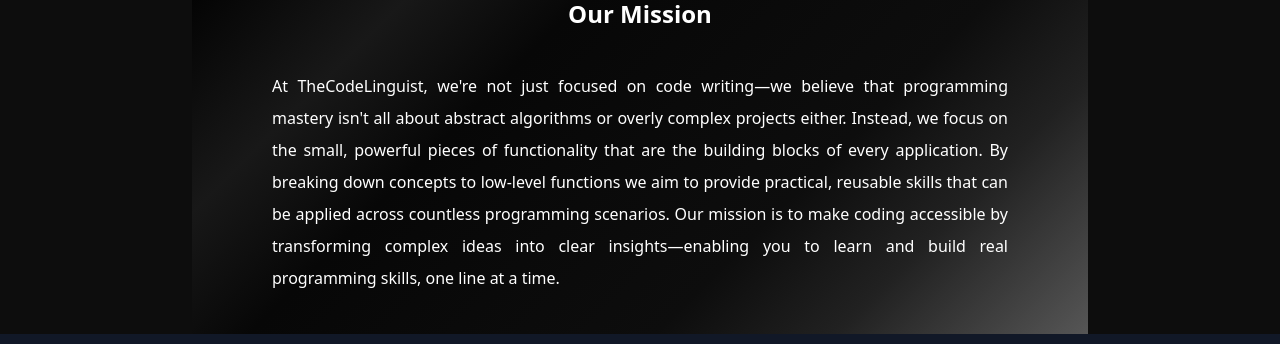
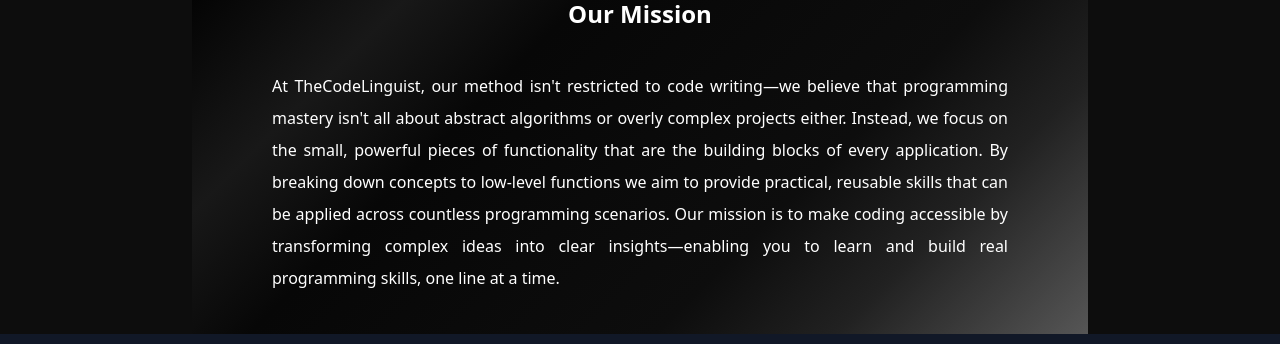
Before and after one commit to Zouheir-Barhoumi/codelinguist, a Nuxt app: page / in a window 1280 px wide. Shown: the part 1168-1512 px from the top of the page. Built offline with nearby package versions, Linux system fonts and the light colour scheme.

Commit message:
slightly changed mission texté

```diff
--- a/pages/index.vue
+++ b/pages/index.vue
@@ -164,7 +164,7 @@
           description: "Short summary...",
         },
       ],
-      missionText: `At TheCodeLinguist, we're not just focused on code writing—we believe that programming mastery isn't all about abstract algorithms or overly complex projects either. Instead, we focus on the small, powerful pieces of functionality that are the building blocks of every application. By breaking down concepts to low-level functions we aim to provide practical, reusable skills that can be applied across countless programming scenarios. Our mission is to make coding accessible by transforming complex ideas into clear insights—enabling you to learn and build real programming skills, one line at a time.`,
+      missionText: `At TheCodeLinguist, our method isn't restricted to code writing—we believe that programming mastery isn't all about abstract algorithms or overly complex projects either. Instead, we focus on the small, powerful pieces of functionality that are the building blocks of every application. By breaking down concepts to low-level functions we aim to provide practical, reusable skills that can be applied across countless programming scenarios. Our mission is to make coding accessible by transforming complex ideas into clear insights—enabling you to learn and build real programming skills, one line at a time.`,
     };
   },
   methods: {
```
